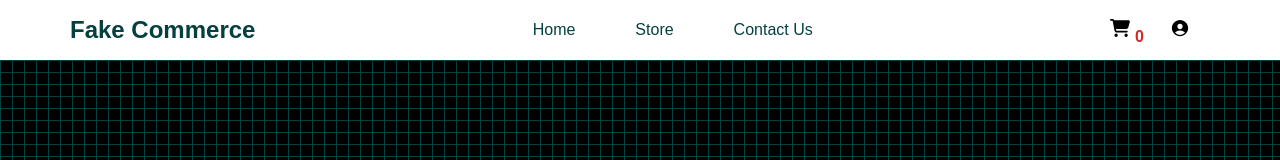
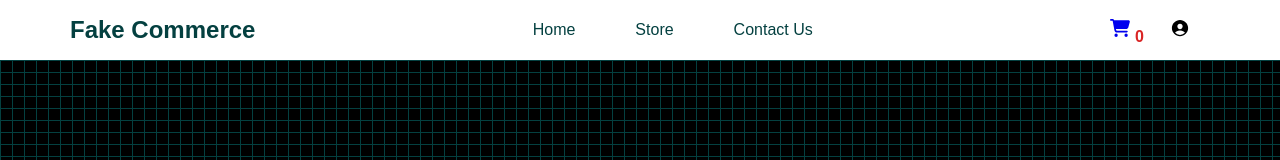
Before and after one commit to Frasato/fake-commerce, a React (Create React App) app: page / in a window 1280 px wide. Shown: the top 160 px of the page. Built offline with nearby package versions, Linux system fonts and the light colour scheme; no server answers.

Commit message:
Add link to a cart icon on Header

```diff
--- a/src/Components/Header/Header.js
+++ b/src/Components/Header/Header.js
@@ -13,7 +13,7 @@ export default function Header(props){
                 <Link to="/contact" className="navegation-link">Contact Us</Link>
             </div>
             <div>
-                <FaCartShopping className="navigation-icons"/>
+                <Link to="/cart"><FaCartShopping className="navigation-icons"/></Link>
                 <span>{props.cartItems}</span>
                 <IoPersonCircle className="navigation-icons"/>
             </div>
```
